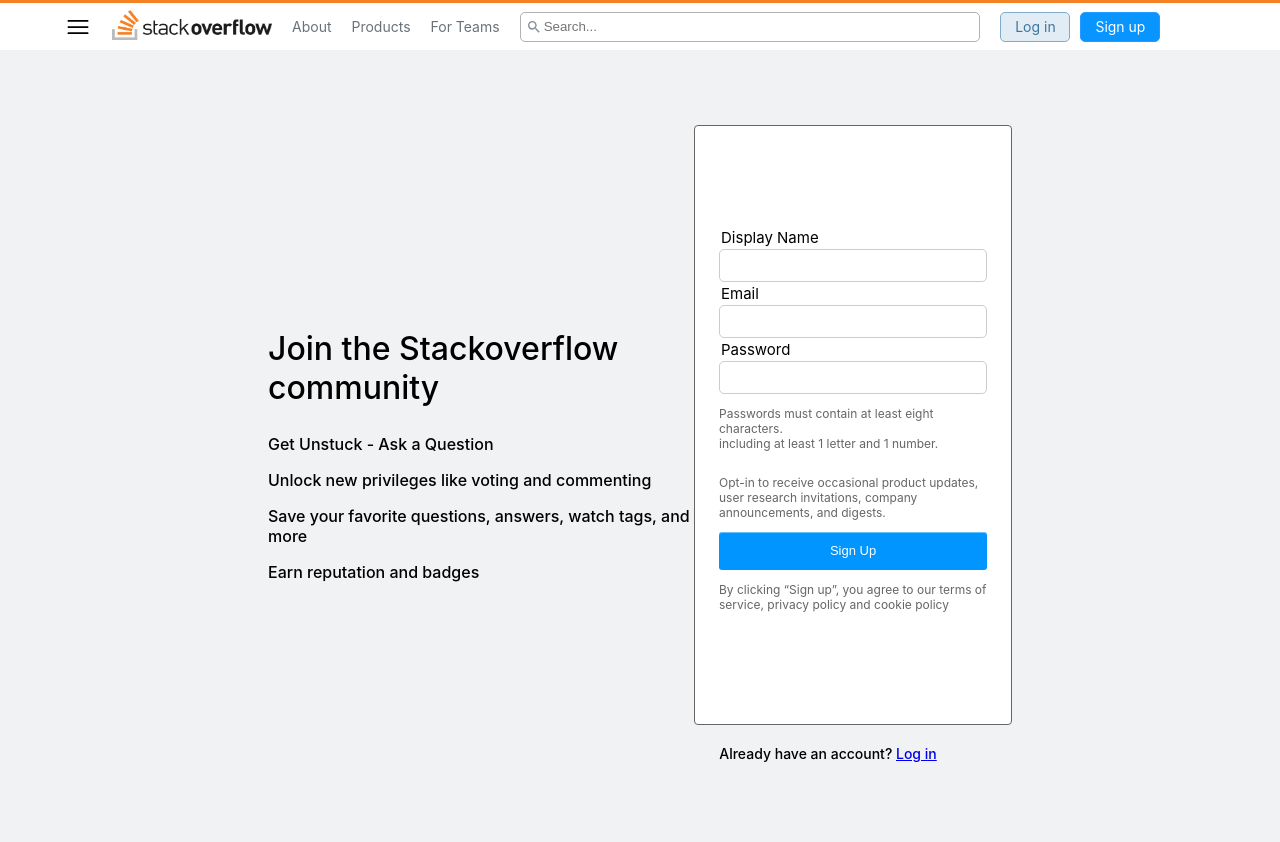
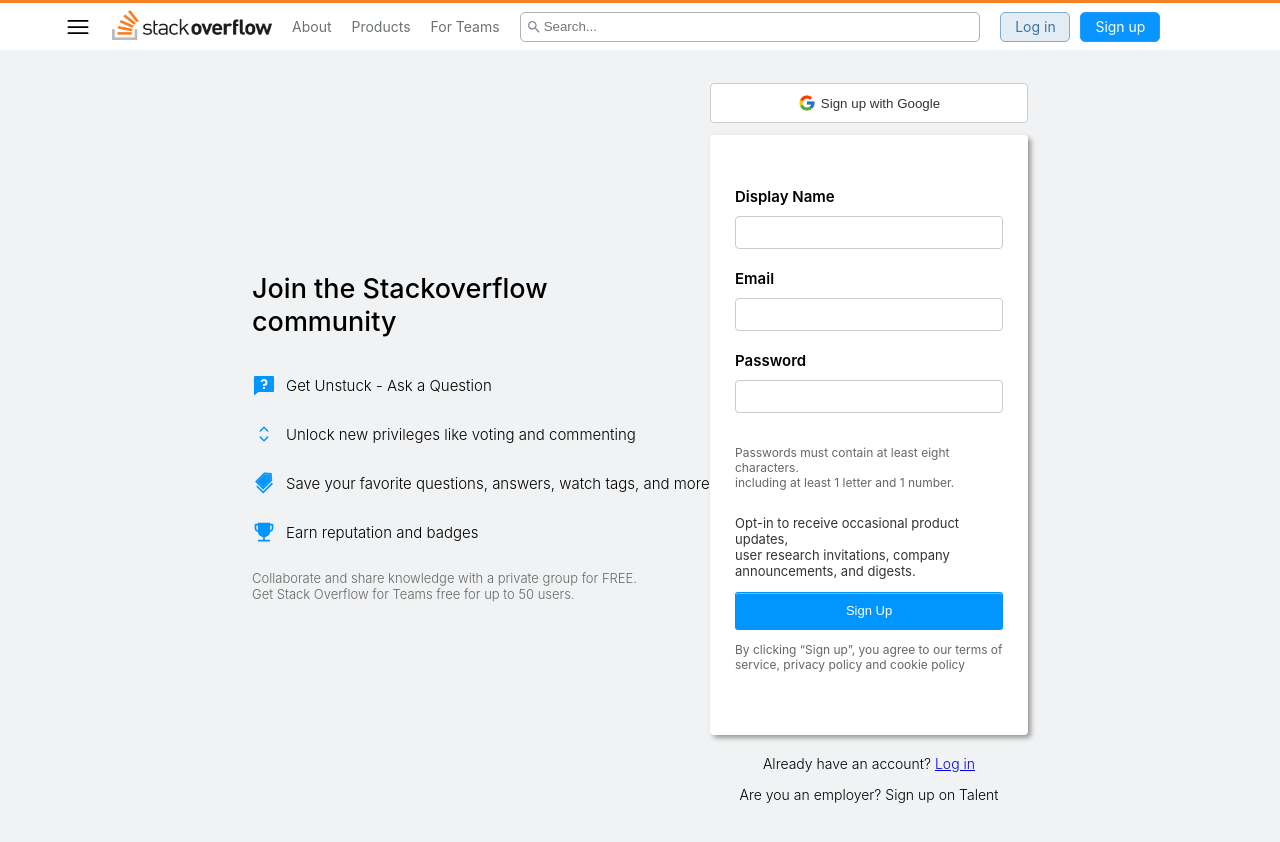
Before and after one commit to codestates-seb/seb43_pre_015, a React (Create React App) app in the folder client/: page / in a window 1280 px wide. Shown: the top 842 px of the page. Built offline with nearby package versions, Linux system fonts and the light colour scheme.

Commit message:
스타일 조정, Google 로그인 버튼 추가

```diff
--- a/client/src/components/SignUp.js
+++ b/client/src/components/SignUp.js
@@ -1,6 +1,12 @@
 import React from 'react';
 import styled from 'styled-components';
 import SignUpBox from './SignUpBox';
+
+import { RiQuestionnaireFill } from 'react-icons/ri'
+import { HiChevronUpDown } from "react-icons/hi2";
+import { AiTwotoneTags } from "react-icons/ai";
+import { AiFillTrophy } from "react-icons/ai";
+import { FcGoogle } from "react-icons/fc";
 
 const SignUp = () => {
   return (
@@ -8,16 +14,31 @@
       <SignUpContainer>
         <SignUpText>
             <h2>Join the Stackoverflow<br />community</h2>
-            <p>Get Unstuck - Ask a Question</p>
-            <p>Unlock new privileges like voting and commenting</p>
-            <p>Save your favorite questions, answers, watch tags, and more</p>
-            <p>Earn reputation and badges</p>
+
+            <div className="signup-text">
+              <RiQuestionnaireFill className="signup-icon" /><p>Get Unstuck - Ask a Question</p>
+            </div>
+            <div className="signup-text">
+              <HiChevronUpDown className="signup-icon" /><p>Unlock new privileges like voting and commenting</p>
+            </div>
+            <div className="signup-text">
+              <AiTwotoneTags className="signup-icon" /><p>Save your favorite questions, answers, watch tags, and more</p>
+            </div>
+            <div className="signup-text">
+              <AiFillTrophy className="signup-icon" /><p>Earn reputation and badges</p>
+            </div>
+            <p className="forteams-text">Collaborate and share knowledge with a private group for FREE.<br />
+            Get Stack Overflow for Teams free for up to 50 users.</p>
         </SignUpText>
 
         <SignUpArea>
+          <SignUpAuth>
+            <button><FcGoogle size="18" className="auth-icon" />Sign up with Google</button>
+          </SignUpAuth>
           <SignUpBox />
           <SignUpToLogin>
             <p>Already have an account? <a href="#">Log in</a></p>
+            <p>Are you an employer? Sign up on Talent</p>
           </SignUpToLogin>
         </SignUpArea>
 
@@ -42,23 +63,70 @@
 
 const SignUpText = styled.div`
 
-  width: 426px;
+  width: 458px;
+  height: 400px;
 
   h2 {
-    font-size: 2rem;
+    font-size: 1.6875rem;
     font-weight: 500;
     text-align: left;
   }
 
-  p {
-    font-size: 1rem;
-    font-weight: 500;
+  .signup-text {
+    display: flex;
+    justify-content: flex-start;
+    align-items: center;
+  }
+
+  .signup-text>p {
+    font-size: 0.9375rem;
+    font-weight: 300;
     text-align: left;
   }
+
+  .signup-icon{
+    width: 24px;
+    height: 24px;
+    color: #0095ff;
+    margin-right: 10px;
+  }
+
+  .forteams-text {
+    font-size: 0.8125rem;
+    font-weight: 300;
+    text-align: left;
+    color: #666;
+  }
+
+
 
 `;
 const SignUpArea = styled.div`
 
+`;
+
+const SignUpAuth = styled.div`
+
+  button {
+    width: 318px;
+    height: 40px;
+    background-color: #fff;
+    color: #333;
+    border: 1px solid #ccc;
+    border-radius: 4px;
+    margin-bottom: 12px;
+    cursor: pointer;
+    display: flex;
+    justify-content: center;
+    align-items: center;
+  }
+  button:hover {
+    background-color: #f5f5f5;
+  }
+
+  .auth-icon{
+    margin-right: 5px;
+  }
 
 `;
 
@@ -67,9 +135,9 @@
   margin-top: 20px;
 
   p {
-    width: 268px;
+    width: 318px;
     font-size: 0.875rem;
-    font-weight: 500;
+    font-weight: 300;
     text-align: center;
   }
 
--- a/client/src/components/SignUpBox.js
+++ b/client/src/components/SignUpBox.js
@@ -13,7 +13,7 @@
         <label for="password">Password</label>
         <input type="password" id="password"></input>
         <p>Passwords must contain at least eight characters. <br />including at least 1 letter and 1 number.</p>
-          <p>Opt-in to receive occasional product updates,<br />user research invitations, company<br />announcements, and digests.</p>
+        <p className="checkbox-text">Opt-in to receive occasional product updates,<br />user research invitations, company<br />announcements, and digests.</p>
         <button>Sign Up</button>
         <p>By clicking “Sign up”, you agree to our terms of<br />service, privacy policy and cookie policy</p>
     </SignUpBoxContainer>
@@ -27,7 +27,8 @@
     height: 600px;
     background-color: #fff;
     border-radius: 4px;
-    border: solid 1px #666;
+    border: none;
+    box-shadow: 3px 3px 5px #999;
     display: flex;
     flex-flow: column wrap;
     justify-content: center;
@@ -38,8 +39,8 @@
         width: 268px;
         font-size: 0.9375rem;
         text-align: left;
-        margin: 2px 0;
-        padding: 0 2px;
+        font-weight: 600;
+        margin-bottom: 10px;
     }
     p {
         width: 268px;
@@ -47,19 +48,27 @@
         text-align: left;
         color: #666;
     }
-
     input {
         width: 268px;
         height: 33px;
         background-color: #fff;
-        border-radius: 5px;
+        border-radius: 4px;
         border: 1px solid #ccc;
+        margin-bottom: 20px;
+    }
+
+    .checkbox-text {
+        width: 268px;
+        font-size: 0.8125rem;
+        line-height: 16px;
+        text-align: left;
+        color: #333;
     }
     button {
         width: 268px;
         height: 38px;
         background-color: #0095ff;
-        border: 0px solid transparent;
+        border: 1px solid transparent;
         border-radius: 3px;
         box-shadow: rgba(255, 255, 255, .4) 0 1px 0 0 inset;
         box-sizing: border-box;
--- /dev/null
+++ b/package.json
@@ -0,0 +1,5 @@
+{
+  "dependencies": {
+    "react-icons": "^4.8.0"
+  }
+}
```
Also changed, not shown: 1 other file (tests, documents, lock files or other folders). Lines whose indentation alone changed are shown as unchanged.
